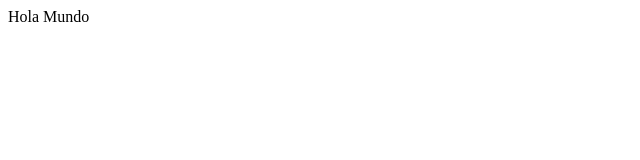
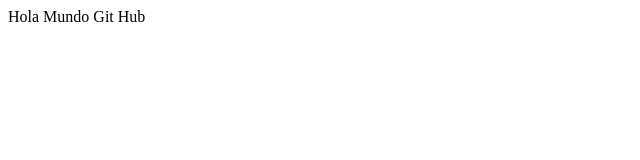
Before and after one commit to luisgelvis3/taller-git, a plain HTML site: page index.html in a window 1280 px wide. Shown: the full height of the page, 0-640 px from the left. Drawn offline with Linux system fonts and the light colour scheme.

```diff
--- a/index.html
+++ b/index.html
@@ -3,6 +3,6 @@
   <title>Taller: Despliegue de aplicaciones con Heroku</title>
  </head>
  <body>
-<p>Hola Mundo</p>
+<p>Hola Mundo Git Hub</p>
  </body>
 </html>
```
